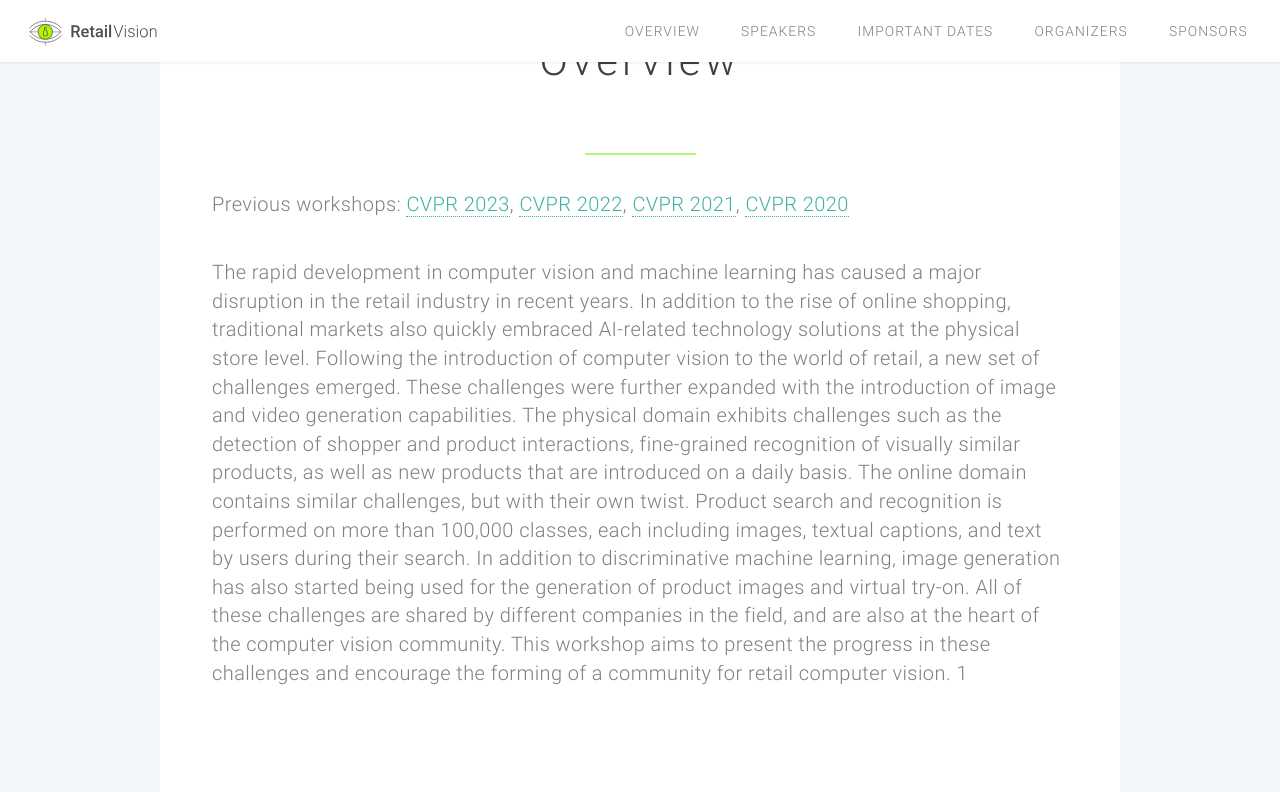
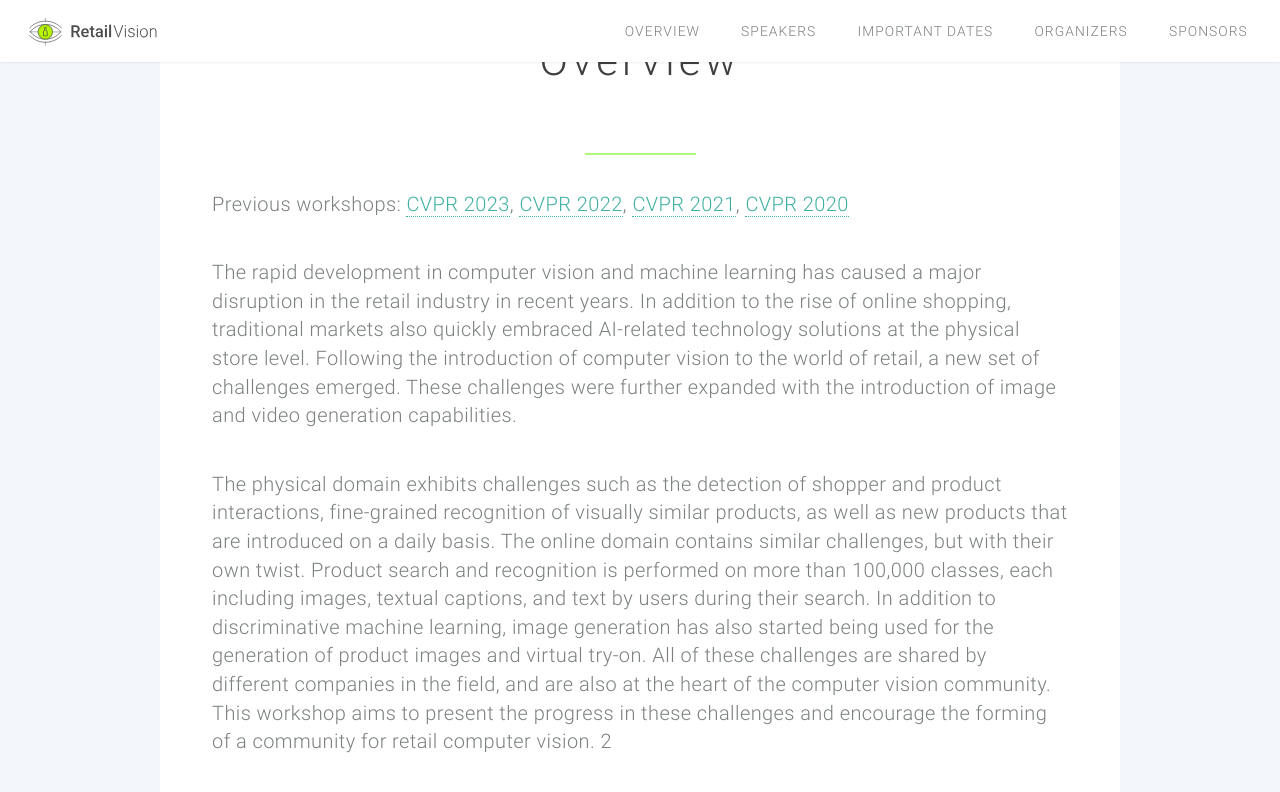
Before and after one commit to retailvisionworkshop/retailvisionworkshop.github.io, a Jekyll site: the page built from index.html, in a window 1280 px wide and 900 px high, scrolled down 691 px. Shown: the top 792 px of the window. Built offline with Jekyll 4.4.1, drawn with Linux system fonts in a browser that asks for light colours.

Commit message:
Add files via upload

```diff
--- a/index.html
+++ b/index.html
@@ -27,7 +27,8 @@ redirect_from: "/"
 
                 <p>
                     The rapid development in computer vision and machine learning has caused a major disruption in the retail industry in recent years. In addition to the rise of online shopping, traditional markets also quickly embraced AI-related technology solutions at the physical store level. Following the introduction of computer vision to the world of retail, a new set of challenges emerged. These challenges were further expanded with the introduction of image and video generation capabilities.
-
+                </p>
+                <p>
                     The physical domain exhibits challenges such as the detection of shopper and product interactions, fine-grained recognition of visually similar products, as well as new products that are introduced on a daily basis.
 
                     The online domain contains similar challenges, but with their own twist. Product search and recognition is performed on more than 100,000 classes, each including images, textual captions, and text by users during their search.
@@ -36,7 +37,7 @@ redirect_from: "/"
 
                     All of these challenges are shared by different companies in the field, and are also at the heart of the computer vision community. This workshop aims to present the progress in these challenges and encourage the forming of a community for retail computer vision.
 
-                    1
+                    2
                 </p>
     </section>
 
```
